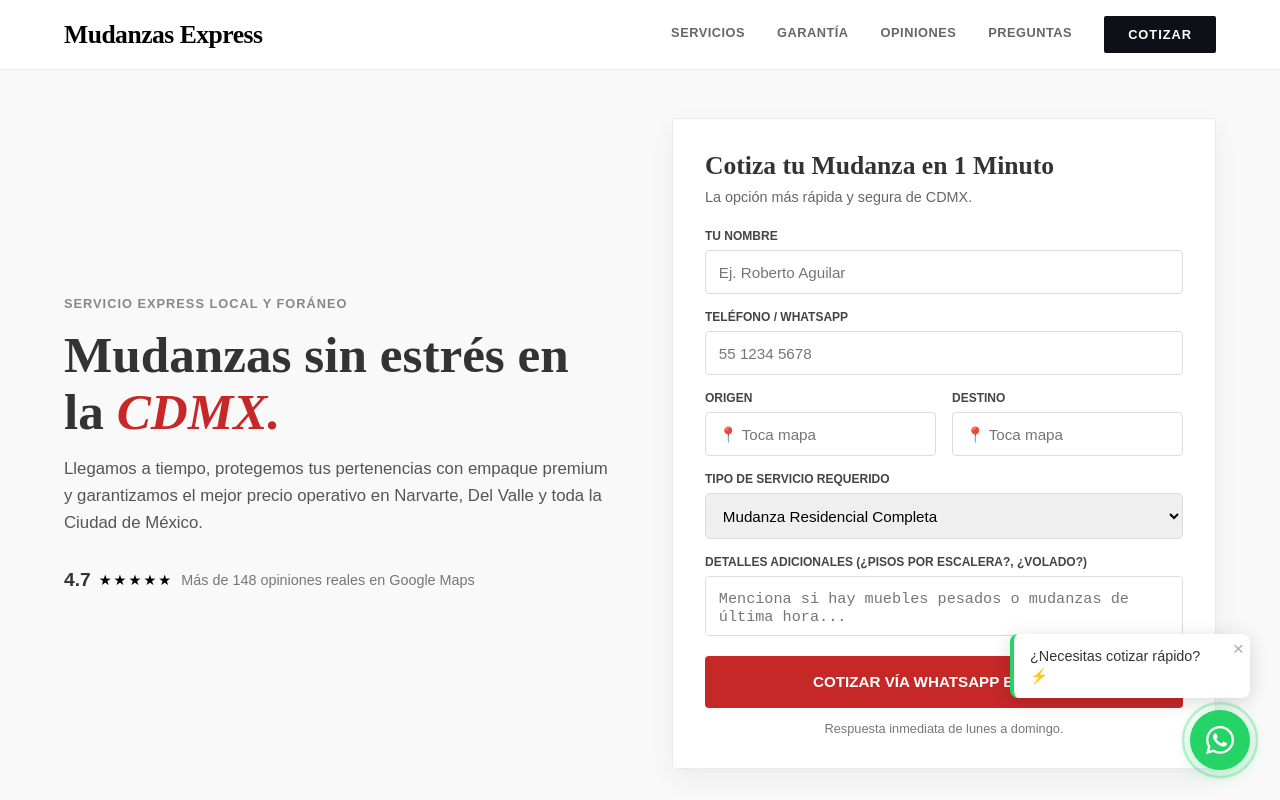
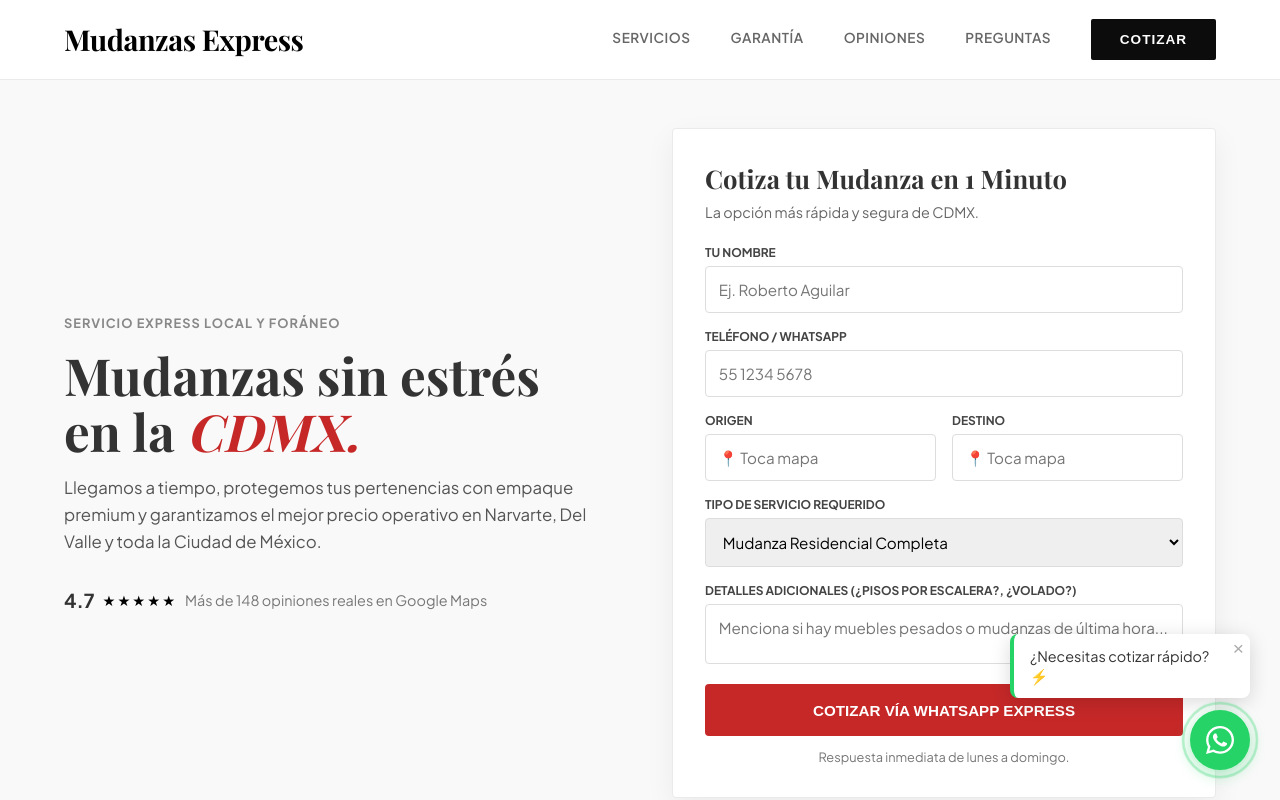
Before and after one commit to consultings996-alt/mudanzas-express, a Vue app: page / in a window 1280 px wide. Shown: the top 800 px of the page. Built offline with nearby package versions, Linux system fonts and the light colour scheme; a web font is replaced by a local one.

Commit message:
UPDATE: Se ajustan y corrigen bugs y posibles bugs

```diff
--- a/src/App.vue
+++ b/src/App.vue
@@ -8,13 +8,12 @@ import FaqAccordion from './components/FaqAccordion.vue'
 import FooterLocation from './components/FooterLocation.vue'
 import WhatsappFloat from './components/WhatsappFloat.vue'
 
-// Control de vistas y menú móvil
 const vistaActual = ref('inicio')
 const menuAbierto = ref(false)
 
 const cambiarVista = (vista) => {
   vistaActual.value = vista
-  menuAbierto.value = false // Cierra el menú móvil al hacer clic
+  menuAbierto.value = false
   window.scrollTo({ top: 0, behavior: 'smooth' })
 }
 </script>
@@ -22,18 +21,15 @@ const cambiarVista = (vista) => {
 <template>
   <div class="page-layout">
 
-    <!-- MENÚ SUPERIOR RESPONSIVO -->
     <header class="main-header">
       <div class="logo" @click="cambiarVista('inicio')">Mudanzas Express</div>
 
-      <!-- Botón Hamburguesa para Móviles -->
       <button class="hamburger" @click="menuAbierto = !menuAbierto" aria-label="Abrir menú">
         <span></span>
         <span></span>
         <span></span>
       </button>
 
-      <!-- Navegación -->
       <nav class="main-nav" :class="{ 'is-open': menuAbierto }">
         <a href="#" @click.prevent="cambiarVista('servicios')" :class="{ activo: vistaActual === 'servicios' }">SERVICIOS</a>
         <a href="#" @click.prevent="cambiarVista('garantia')" :class="{ activo: vistaActual === 'garantia' }">GARANTÍA</a>
@@ -43,7 +39,6 @@ const cambiarVista = (vista) => {
       </nav>
     </header>
 
-    <!-- CONTENEDOR CENTRAL DINÁMICO -->
     <main class="main-content">
       <HeroForm v-if="vistaActual === 'inicio'" />
       <Services v-if="vistaActual === 'servicios'" />
@@ -52,10 +47,7 @@ const cambiarVista = (vista) => {
       <FaqAccordion v-if="vistaActual === 'preguntas'" />
     </main>
 
-    <!-- PIE DE PÁGINA -->
     <FooterLocation />
-
-    <!-- WHATSAPP FLOTANTE -->
     <WhatsappFloat />
 
   </div>
@@ -66,7 +58,7 @@ const cambiarVista = (vista) => {
   display: flex;
   flex-direction: column;
   min-height: 100vh;
-  font-family: 'Arial', sans-serif;
+  font-family: var(--font-body);
   background-color: #fff;
 }
 .main-content {
@@ -75,12 +67,11 @@ const cambiarVista = (vista) => {
   flex-direction: column;
 }
 
-/* MENÚ SUPERIOR */
 .main-header {
   display: flex;
   justify-content: space-between;
   align-items: center;
-  padding: 1rem 5%;
+  padding: 1.2rem 5%;
   background-color: #ffffff;
   border-bottom: 1px solid #eaeaea;
   position: sticky;
@@ -88,8 +79,8 @@ const cambiarVista = (vista) => {
   z-index: 1000;
 }
 .logo {
-  font-size: 1.6rem;
-  font-family: 'Times New Roman', serif;
+  font-size: 1.8rem;
+  font-family: var(--font-title);
   font-weight: 700;
   color: #000;
   cursor: pointer;
@@ -98,12 +89,12 @@ const cambiarVista = (vista) => {
 .main-nav {
   display: flex;
   align-items: center;
-  gap: 2rem;
+  gap: 2.5rem;
 }
 .main-nav a {
   text-decoration: none;
   color: #666;
-  font-size: 0.8rem;
+  font-size: 0.85rem;
   font-weight: 600;
   letter-spacing: 0.5px;
   transition: color 0.3s ease;
@@ -114,18 +105,17 @@ const cambiarVista = (vista) => {
   border-bottom: 2px solid #000;
 }
 .btn-nav-cotizar {
-  background-color: #0d1117;
+  background-color: var(--color-dark);
   color: #ffffff;
   border: none;
-  padding: 0.7rem 1.5rem;
-  font-size: 0.8rem;
+  padding: 0.8rem 1.8rem;
+  font-size: 0.85rem;
   font-weight: 600;
   letter-spacing: 1px;
   cursor: pointer;
   border-radius: 2px;
 }
 
-/* BOTÓN HAMBURGUESA (Oculto en desktop) */
 .hamburger {
   display: none;
   flex-direction: column;
@@ -146,8 +136,7 @@ const cambiarVista = (vista) => {
   transition: all 0.3s ease;
 }
 
-/* MEDIA QUERIES PARA DISEÑO RESPONSIVO PROFESIONAL */
-@media (max-width: 900px) {
+@media (max-width: 1024px) {
   .hamburger {
     display: flex;
   }
@@ -156,7 +145,7 @@ const cambiarVista = (vista) => {
     top: 0;
     right: -100%;
     width: 75%;
-    max-width: 300px;
+    max-width: 320px;
     height: 100vh;
     background-color: #ffffff;
     flex-direction: column;
--- a/src/components/HeroForm.vue
+++ b/src/components/HeroForm.vue
@@ -1,5 +1,5 @@
 <script setup>
-import { ref, nextTick, onMounted, onUnmounted } from 'vue'
+import { ref, nextTick, onUnmounted } from 'vue'
 import L from 'leaflet'
 
 const nombre = ref('')
@@ -9,14 +9,12 @@ const destinoText = ref('')
 const servicio = ref('Mudanza Residencial Completa')
 const detalles = ref('')
 
-// Control del mapa modal y selección de campo activo
 const mostrarMapaModal = ref(false)
 const cargandoGPS = ref(false)
 const campoActivo = ref('')
 let mapaModalInstancia = null
 let marcadorModalInstancia = null
 
-// Coordenadas reactivas para el pin móvil del modal
 const latActual = ref(19.432608)
 const lngActual = ref(-99.133208)
 
@@ -140,6 +138,14 @@ const cerrarModal = () => {
   }
 }
 
+// CORRECCIÓN: Limpieza de instancias Leaflet ante desmontajes inesperados
+onUnmounted(() => {
+  if (mapaModalInstancia) {
+    mapaModalInstancia.remove()
+    mapaModalInstancia = null
+  }
+})
+
 const enviarCotizacion = () => {
   const numeroEmpresa = '522381366979'
   const linkOrigen = origenCoords.value ? `https://www.google.com/maps/search/?api=1&query=${origenCoords.value.lat},${origenCoords.value.lng}` : 'No definido'
@@ -226,7 +232,6 @@ const enviarCotizacion = () => {
       </div>
     </div>
 
-    <!-- MODAL DE MAPA INTERACTIVO -->
     <div v-if="mostrarMapaModal" class="modal-overlay">
       <div class="modal-card">
         <div class="modal-header">
@@ -247,11 +252,11 @@ const enviarCotizacion = () => {
 </template>
 
 <style scoped>
-.hero-section { flex: 1; display: flex; align-items: center; background-color: #f9f9f9; padding: 3rem 5%; box-sizing: border-box; width: 100%; }
+.hero-section { flex: 1; display: flex; align-items: center; background-color: var(--color-bg-light); padding: 3rem 5%; box-sizing: border-box; width: 100%; }
 .hero-container { max-width: 1300px; width: 100%; margin: 0 auto; display: flex; flex-wrap: wrap; gap: 4rem; align-items: center; }
 .hero-left, .hero-right { flex: 1; min-width: 320px; }
-h1 { font-size: 3.2rem; line-height: 1.1; margin: 1rem 0; font-family: 'Times New Roman', serif; }
-h1 span { color: #c62828; font-style: italic; }
+h1 { font-size: 3.2rem; line-height: 1.1; margin: 1rem 0; font-family: var(--font-title); }
+h1 span { color: var(--color-primary); font-style: italic; }
 .description { color: #555; line-height: 1.6; margin-bottom: 2rem; font-size: 1.05rem; }
 .tagline { color: #888; font-weight: bold; font-size: 0.8rem; letter-spacing: 1px; margin-bottom: 0.5rem;}
 .rating-box { display: flex; align-items: center; gap: 0.5rem; font-size: 0.9rem;}
@@ -260,21 +265,20 @@ h1 span { color: #c62828; font-style: italic; }
 .count { color: #777;}
 
 .form-card { background: #fff; padding: 2rem; border-radius: 4px; box-shadow: 0 10px 30px rgba(0,0,0,0.06); border: 1px solid #eaeaea; }
-.form-card h3 { font-size: 1.6rem; margin: 0 0 0.5rem 0; font-family: 'Times New Roman', serif; }
+.form-card h3 { font-size: 1.6rem; margin: 0 0 0.5rem 0; font-family: var(--font-title); }
 .form-subtitle { color: #666; font-size: 0.9rem; margin-bottom: 1.5rem;}
 form label { display: block; font-size: 0.75rem; font-weight: bold; color: #444; margin-bottom: 0.4rem; }
-form input, form select, form textarea { width: 100%; padding: 0.8rem; margin-bottom: 1rem; border: 1px solid #ddd; border-radius: 4px; box-sizing: border-box; font-size: 0.95rem; }
+form input, form select, form textarea { width: 100%; padding: 0.8rem; margin-bottom: 1rem; border: 1px solid #ddd; border-radius: 4px; box-sizing: border-box; font-size: 0.95rem; font-family: var(--font-body); }
 form textarea { height: 60px; resize: none; }
 .split-row { display: flex; gap: 1rem; }
 .distance-badge { background-color: #f0fdf4; color: #166534; padding: 0.7rem; border-radius: 4px; margin-bottom: 1rem; font-size: 0.9rem; border: 1px solid #bbf7d0; text-align: center; }
-.btn-submit { width: 100%; background-color: #c62828; color: white; border: none; padding: 1.1rem; font-weight: bold; font-size: 0.95rem; border-radius: 4px; cursor: pointer; }
+.btn-submit { width: 100%; background-color: var(--color-primary); color: white; border: none; padding: 1.1rem; font-weight: bold; font-size: 0.95rem; border-radius: 4px; cursor: pointer; }
 .form-footer-note { text-align: center; color: #777; font-size: 0.8rem; margin-top: 0.8rem; margin-bottom: 0; }
 
-/* MODAL DE MAPA */
 .modal-overlay { position: fixed; top: 0; left: 0; width: 100%; height: 100%; background: rgba(0, 0, 0, 0.6); display: flex; align-items: center; justify-content: center; z-index: 2000; padding: 1rem; }
 .modal-card { background: white; border-radius: 8px; width: 100%; max-width: 600px; box-shadow: 0 10px 25px rgba(0,0,0,0.2); overflow: hidden; display: flex; flex-direction: column; }
 .modal-header { padding: 1.2rem; border-bottom: 1px solid #eee; display: flex; justify-content: space-between; align-items: center; }
-.modal-header h4 { margin: 0; font-size: 1.1rem; color: #111; }
+.modal-header h4 { margin: 0; font-size: 1.1rem; color: #111; font-family: var(--font-title); }
 .close-btn { background: none; border: none; font-size: 1.8rem; cursor: pointer; color: #888; line-height: 1; }
 .modal-body { position: relative; height: 350px; background: #e5e3df; }
 .map-render { width: 100%; height: 100%; }
--- a/src/components/WhatsappFloat.vue
+++ b/src/components/WhatsappFloat.vue
@@ -2,10 +2,9 @@
 import { ref, onMounted } from 'vue'
 
 const mostrarGlobo = ref(false)
-const numeroEmpresa = '522381366979' // Tu teléfono de atención con código de país
+const numeroEmpresa = '522381366979'
 const mensajeTexto = '¡Hola! Estoy visitando su página web y me gustaría solicitar información sobre un flete o mudanza express.'
 
-// CORRECCIÓN: Agregar la diagonal / y el símbolo $ antes de {numeroEmpresa}
 const enlaceWhatsApp = `https://wa.me/${numeroEmpresa}?text=${encodeURIComponent(mensajeTexto)}`
 
 onMounted(() => {
@@ -17,7 +16,6 @@ onMounted(() => {
 
 <template>
   <div class="whatsapp-float-container">
-    <!-- GLOBO DE TEXTO: Ahora es un enlace nativo <a> para garantizar la redirección -->
     <Transition name="fade-pop">
       <a
         v-if="mostrarGlobo"
@@ -27,12 +25,10 @@ onMounted(() => {
         class="whatsapp-badge"
       >
         <p>¿Necesitas cotizar rápido? ⚡</p>
-        <!-- El botón de cerrar detiene la propagación (.stop) para que no abra el chat si solo quieres cerrar el globo -->
         <button type="button" class="close-badge-btn" @click.prevent.stop="mostrarGlobo = false">×</button>
       </a>
     </Transition>
 
-    <!-- CÍRCULO PRINCIPAL: Convertido a enlace nativo <a> para eliminar fallos de clic -->
     <a
       :href="enlaceWhatsApp"
       target="_blank"
@@ -40,7 +36,8 @@ onMounted(() => {
       class="btn-whatsapp-float"
       title="Chatear por WhatsApp"
     >
-      <svg xmlns="http://w3.org" viewBox="0 0 448 512" class="whatsapp-svg-icon">
+      <!-- CORRECCIÓN: xmlns actualizado a http://www.w3.org/2000/svg -->
+      <svg xmlns="http://www.w3.org/2000/svg" viewBox="0 0 448 512" class="whatsapp-svg-icon">
         <path d="M380.9 97.1C339 55.1 283.2 32 223.9 32c-122.4 0-222 99.6-222 222 0 39.1 10.2 77.3 29.6 111L0 480l117.7-30.9c32.4 17.7 68.9 27 106.1 27h.1c122.3 0 224.1-99.6 224.1-222 0-59.3-25.2-115-67.1-157zm-157 341.6c-33.2 0-65.7-8.9-94-25.7l-6.7-4-69.8 18.3L72 359.2l-4.4-7c-18.5-29.4-28.2-63.3-28.2-98.2 0-101.7 82.8-184.5 184.6-184.5 49.3 0 95.6 19.2 130.4 54.1 34.8 34.9 56.2 81.2 56.1 130.5 0 101.8-84.9 184.6-186.6 184.6zm101.2-138.2c-5.5-2.8-32.8-16.2-37.9-18-5.1-1.9-8.8-2.8-12.5 2.8-3.7 5.6-14.3 18-17.6 21.8-3.2 3.7-6.5 4.2-12 1.4-32.6-16.3-54-29.1-75.5-66-5.7-9.8 5.7-9.1 16.3-30.3 1.8-3.7 .9-6.9-.5-9.7-1.4-2.8-12.5-30.1-17.1-41.2-4.5-10.8-9.1-9.3-12.5-9.5-3.2-.2-6.9-.2-10.6-.2-3.7 0-9.7 1.4-14.8 6.9-5.1 5.6-19.4 19-19.4 46.3 0 27.3 19.9 53.7 22.6 57.4 2.8 3.7 39.1 59.7 94.8 83.8 35.2 15.2 49 16.5 66.6 13.9 10.7-1.6 32.8-13.4 37.4-26.4 4.6-13 4.6-24.1 3.2-26.4-1.3-2.5-5-3.9-10.5-6.6z"/>
       </svg>
       <div class="pulse-ring"></div>
@@ -58,10 +55,9 @@ onMounted(() => {
   align-items: flex-end;
   z-index: 9999;
   gap: 12px;
-  font-family: sans-serif;
+  font-family: var(--font-body);
 }
 
-/* Estilos de la etiqueta <a> principal */
 .btn-whatsapp-float {
   position: relative;
   width: 60px;
@@ -105,10 +101,9 @@ onMounted(() => {
   100% { transform: scale(1.4); opacity: 0; }
 }
 
-/* Globo informativo convertido en enlace */
 .whatsapp-badge {
   background-color: #ffffff;
-  color: #333333;
+  color: var(--color-text);
   padding: 12px 35px 12px 16px;
   border-radius: 8px;
   box-shadow: 0 4px 20px rgba(0, 0, 0, 0.15);
@@ -118,7 +113,7 @@ onMounted(() => {
   position: relative;
   cursor: pointer;
   border-left: 4px solid #25d366;
-  text-decoration: none; /* Quita el subrayado de enlace */
+  text-decoration: none;
   display: block;
 }
 
```
Also changed, not shown: src/components/FaqAccordion.vue (+5 -16 lines), src/components/FooterLocation.vue (+3 -11 lines), src/components/Opinions.vue (+5 -3 lines), src/components/Services.vue (+6 -21 lines), src/components/Warranty.vue (+5 -10 lines).
